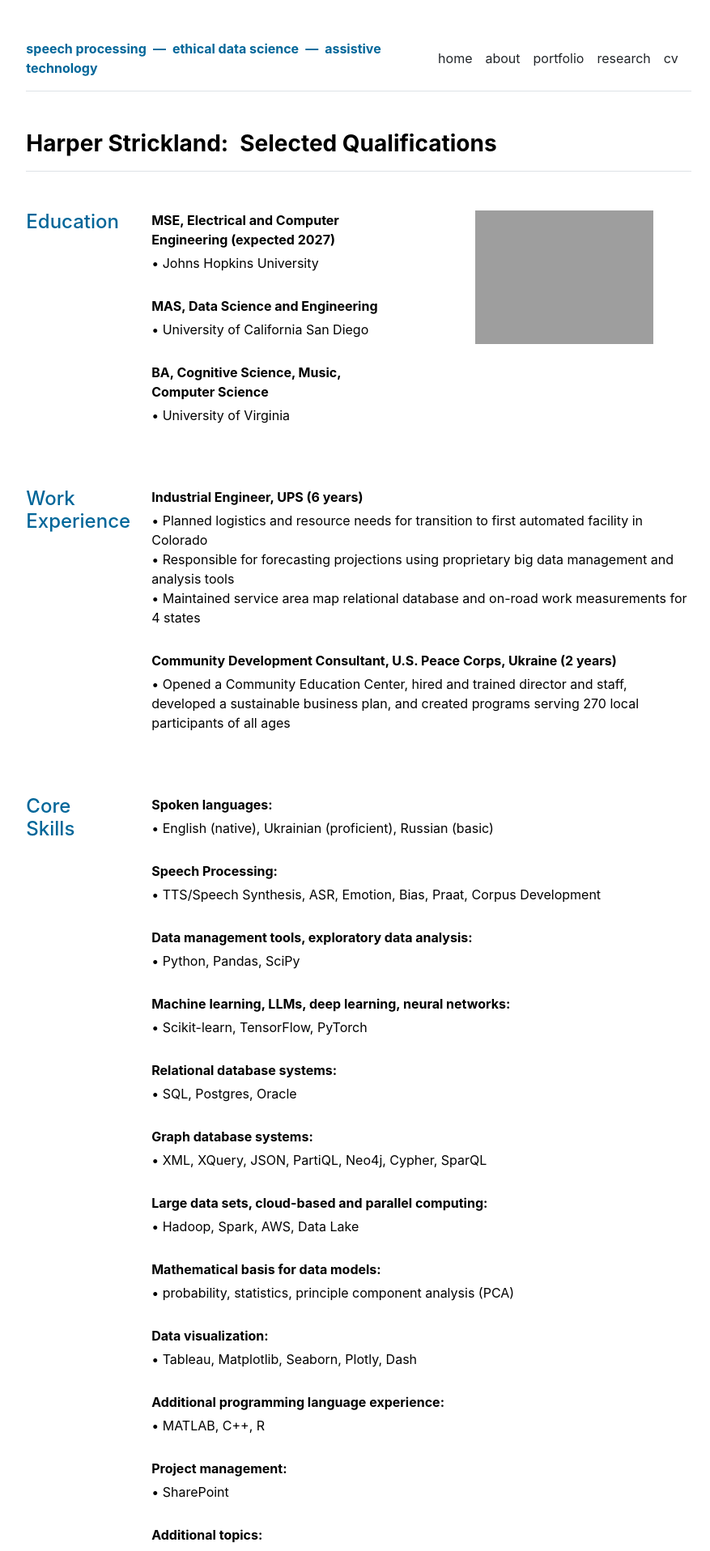
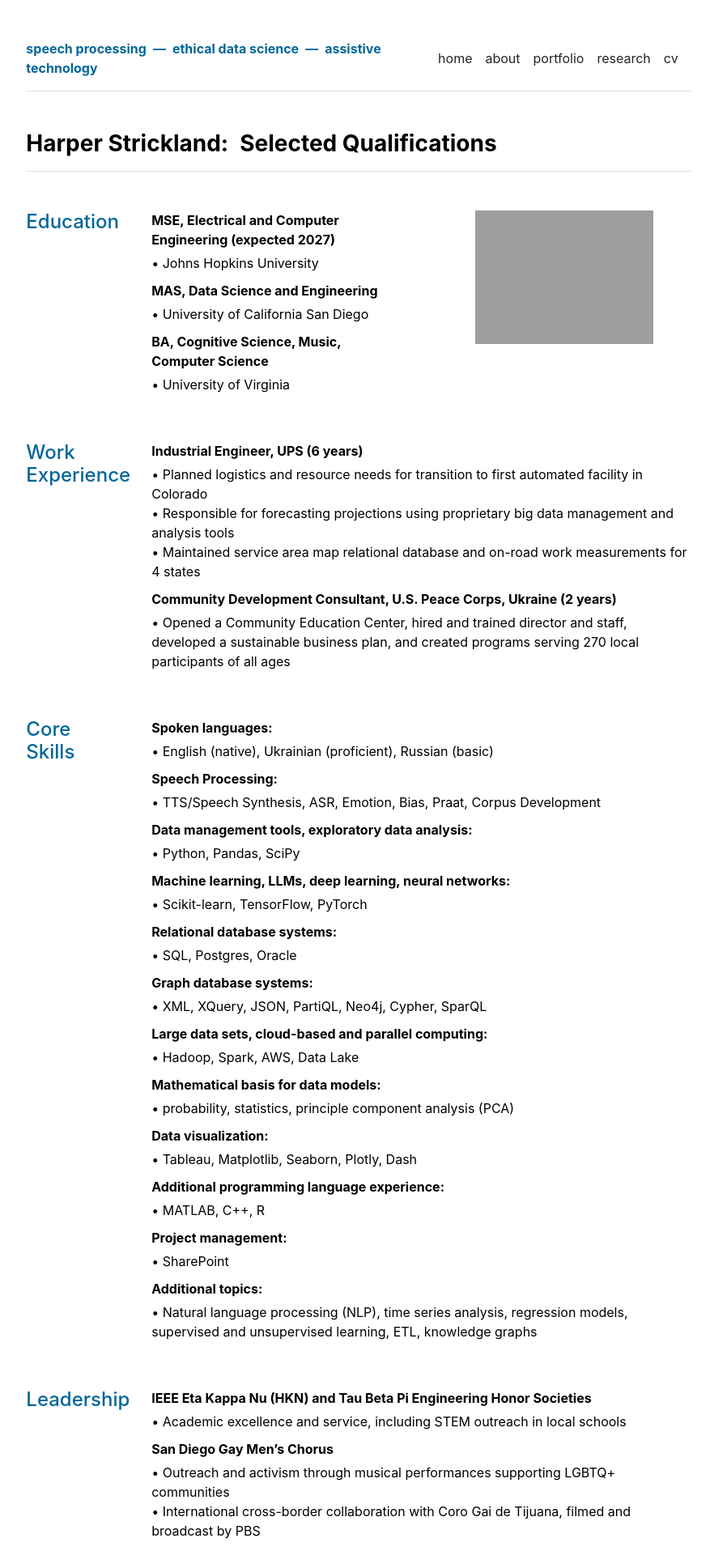
Before and after one commit to speakingofdata/speakingofdata.github.io, a Jekyll site: the page built from about.md, in a window 1280 px wide. Shown: the top 1916 px of the page at 81% size, without its empty margins (197-1074 px from the left). Built offline with Jekyll 4.4.1, drawn with Linux system fonts in a browser that asks for light colours; nearby versions of some CDN libraries.

Commit message:
Update about.html

```diff
--- a/_layouts/about.html
+++ b/_layouts/about.html
@@ -32,7 +32,7 @@ layout: default
 
 {{ content }}
 
-<div class="row g-5 mb-5">
+<div class="row g-5">
   <div>
     <h3 class="fw-bold border-bottom pb-3 mb-5">Harper Strickland:&ensp;Selected Qualifications</h3>
 
@@ -43,13 +43,11 @@ layout: default
       <div class="col-md-5 section-content-col">
         {% for section in site.data.about.education %}
           <p class="fw-bold" style="margin:0 0 5px 10px;">{{ section.title }}</p>
-          <p style="margin:0 0 5px 10px;">• {{ section.description }}</p>
-          <br>
+          <p style="margin:0 0 10px 10px;">• {{ section.description }}</p>
         {% endfor %}
       </div>
       <div class="col-md-5">
-        <p style="text-align: center;"><img src="{{ site.github.url }}/assets/img/ucsd-grad.jpg" alt="UCSD Graduation" width="70%">
-        </p>
+        <p style="text-align: center; margin:0;"><img src="{{ site.github.url }}/assets/img/ucsd-grad.jpg" alt="UCSD Graduation" width="70%"></p>
       </div>
     </div>
 
@@ -60,8 +58,7 @@ layout: default
       <div class="col-md-10 section-content-col">
         {% for section in site.data.about.experience %}
           <p class="fw-bold" style="margin:0 0 5px 10px;">{{ section.title }}</p>
-          <p style="margin:0 0 5px 10px;">{{ section.description }}</p>
-          <br>
+          <p style="margin:0 0 10px 10px;">{{ section.description }}</p>
         {% endfor %}
       </div>
     </div>
@@ -73,21 +70,19 @@ layout: default
       <div class="col-md-10 section-content-col">
         {% for section in site.data.about.skills %}
           <p class="fw-bold" style="margin:0 0 5px 10px;">{{ section.title }}:</p>
-          <p style="margin:0 0 5px 10px;">• {{ section.description }}</p>
-          <br>
+          <p style="margin:0 0 10px 10px;">• {{ section.description }}</p>
         {% endfor %}
       </div>
     </div>
 
-    <div class="row g-5 mb-5 section-row">
+    <div class="row g-5 section-row">
       <div class="col-md-2 section-heading-col">
         <h4 class="section-title">Leadership</h4>
       </div>
       <div class="col-md-10 section-content-col">
         {% for section in site.data.about.leadership %}
           <p class="fw-bold" style="margin:0 0 5px 10px;">{{ section.title }}</p>
-          <p style="margin:0 0 5px 10px;">{{ section.description }}</p>
-          <br>
+          <p style="margin:0 0 10px 10px;">{{ section.description }}</p>
         {% endfor %}
       </div>
     </div>
```
